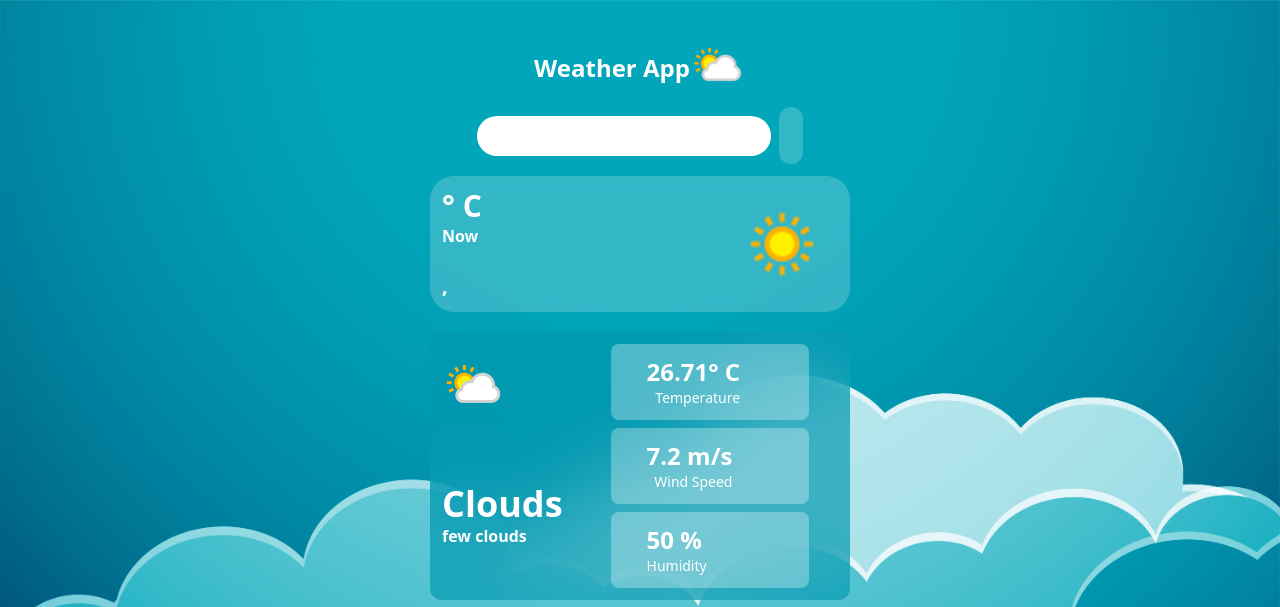
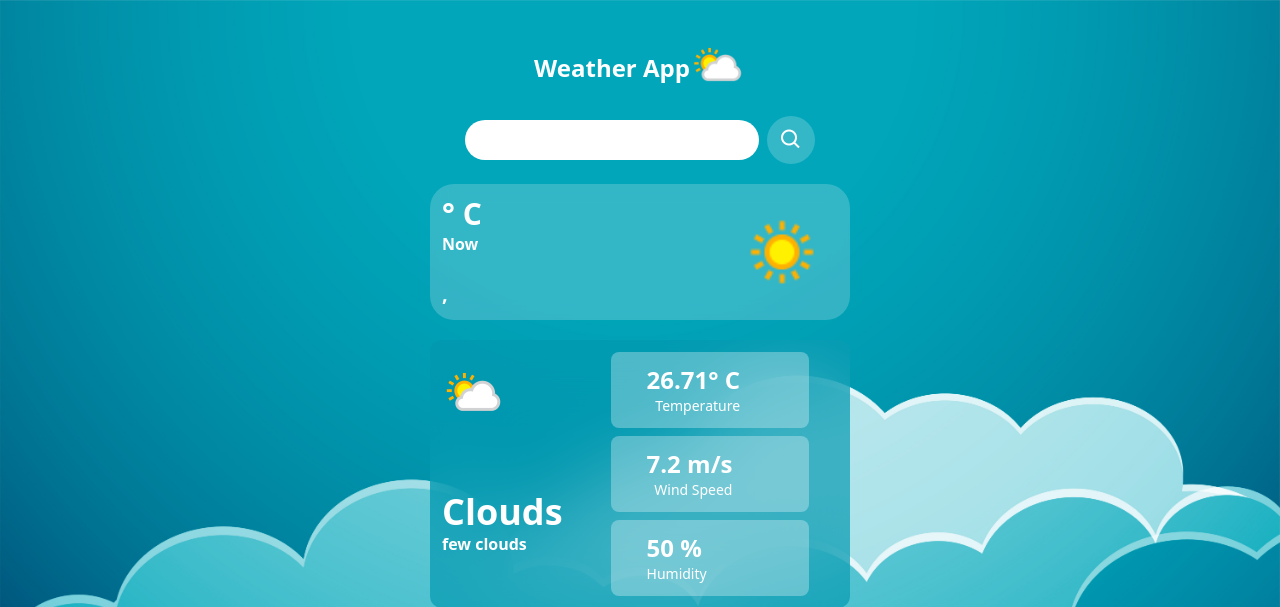
Before and after one commit to Siddu62/Weather-App, a Django app: page / in a window 1280 px wide. Shown: the top 607 px of the page. Run offline with Django 5.2, Linux system fonts and the light colour scheme; data that the repository does not hold is empty.

Commit message:
changes success in html

```diff
--- a/app/templates/index.html
+++ b/app/templates/index.html
@@ -5,6 +5,7 @@
     <meta charset="UTF-8">
     <meta name="viewport" content="width=device-width, initial-scale=1.0">
     <title>Weather App</title>
+    <link href="https://unpkg.com/boxicons@2.1.4/css/boxicons.min.css" rel="stylesheet">
     <link rel="stylesheet" href="{% static 'style.css' %}">
 </head>
 <body class="bg-[url('images/bg_image.jpg')] bg-cover bg-no-repeat min-h-screen items-center flex flex-col gap-5 p-10">
@@ -16,7 +17,8 @@
 
     <form action="" method="get" class="flex gap-2 justify-center items-center w-4/5 md:w-3/5 lg:w-[70%] ">
         <input type="text" name="city" class="rounded-full py-2 px-3 focus:bg-white/20 outline-white/70 bg-white focus:placeholder:text-white text-white w-4/5 md:w-3/5 lg:w-[35%] " placeholder="Enter the City">
-        <button> <i class='bxr hover:scale-110 duration-500 bx-search text-white text-2xl bg-white/20 p-3 rounded-full'></i> </button>
+        <!-- <button> <i class='bxr hover:scale-110 duration-500 bx-search text-white text-2xl bg-white/20 p-3 rounded-full'></i> </button> -->
+        <button> <i class='bx bx-search hover:scale-110 duration-500 text-white text-2xl bg-white/20 p-3 rounded-full'></i> </button>
     </form>
     <!-- <form class="flex gap-3" method="get">
         <input type="text" class="bg-white/20 rounded-2xl px-8 outline-white text-white font-bold hover:scale-105 duration-500" placeholder="Enter the City" name="city">
```
